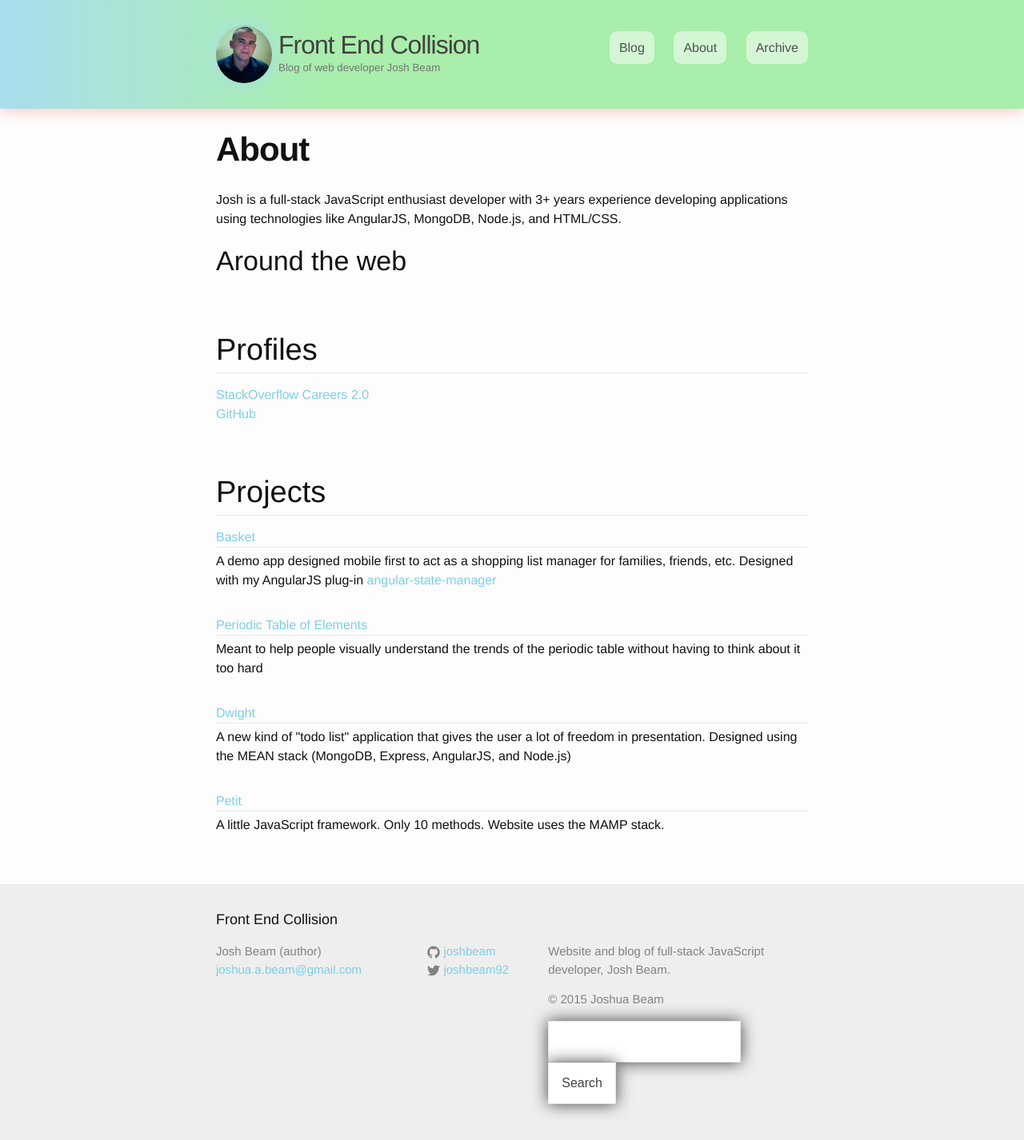
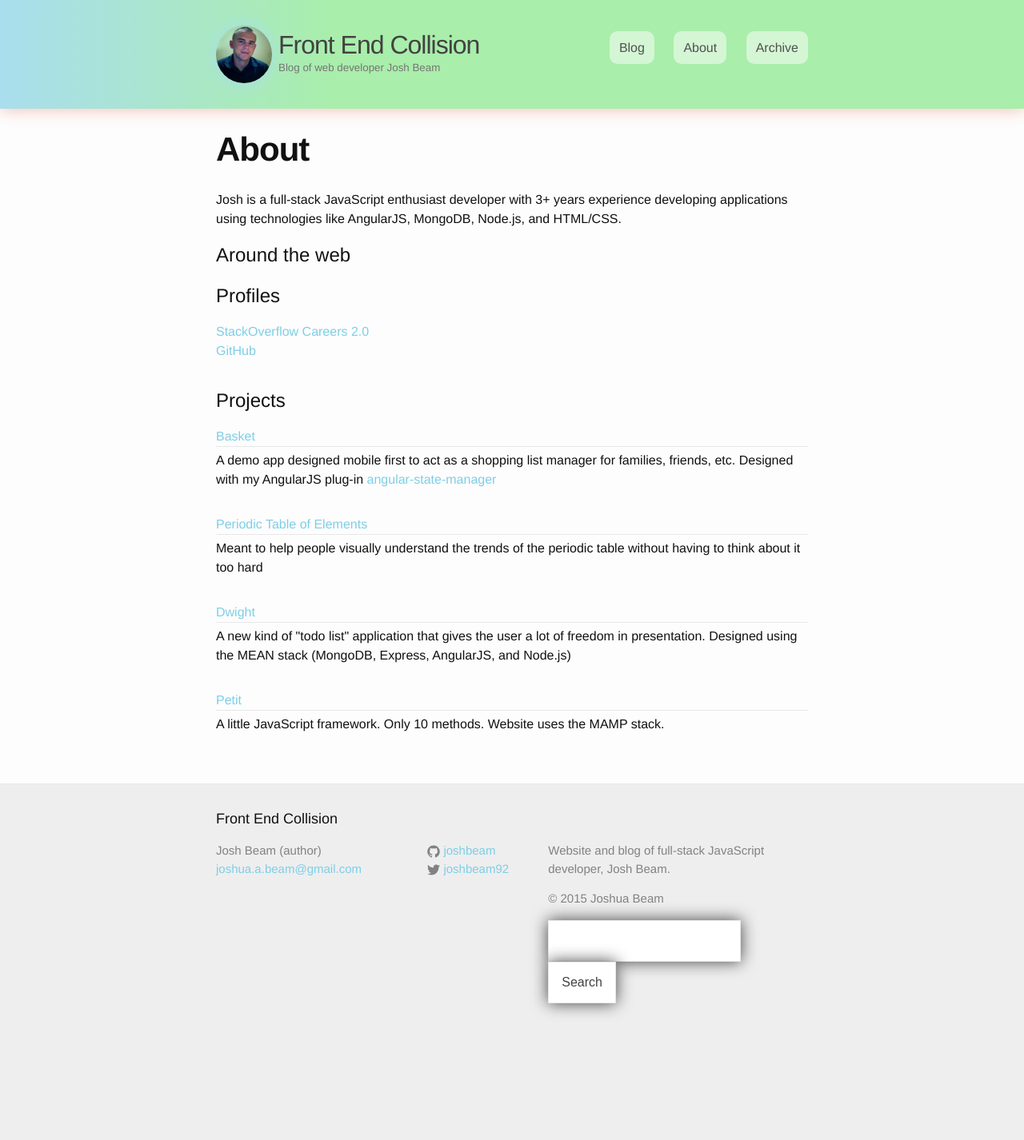
Before and after one commit to joshbeam/joshbeam.github.io, a Jekyll site: the page built from about.md, in a window 1280 px wide. Shown: the whole page at 80% size. Built offline with Jekyll 4.4.1, drawn with Linux system fonts in a browser that asks for light colours; after the commit the page ends 1300 px from its top, so only the background shows below that.

Commit message:
fixed styling

```diff
--- a/_layouts/page.html
+++ b/_layouts/page.html
@@ -7,7 +7,7 @@ layout: default
     <h1 class="post-title">{{ page.title }}</h1>
   </header>
 
-  <article class="post-content">
+  <article>
     {{ content }}
   </article>
 
--- a/about.md
+++ b/about.md
@@ -7,15 +7,17 @@ comments: false
 
 Josh is a full-stack JavaScript enthusiast developer with 3+ years experience developing applications using technologies like AngularJS, MongoDB, Node.js, and HTML/CSS.
 
-##Around the web
+# Around the web
 
-#Profiles
+## Profiles
+
 <ul class="unstyled">
 	<li><a href="http://careers.stackoverflow.com/joshbeam">StackOverflow Careers 2.0</a></li>
 	<li><a href="https://github.com/joshbeam/">GitHub</a></li>
 </ul>
 
-#Projects
+## Projects
+
 <dl>
 	<dt><a href="http://joshbeam.github.io/Basket">Basket</a></dt>
 	<dd>A demo app designed mobile first to act as a shopping list manager for families, friends, etc. Designed with my AngularJS plug-in <a href="http://github.com/joshbeam/angular-state-manager">angular-state-manager</a></dd>
```
Also changed, not shown: archive.md (+2 -0 lines), 4 other files.
